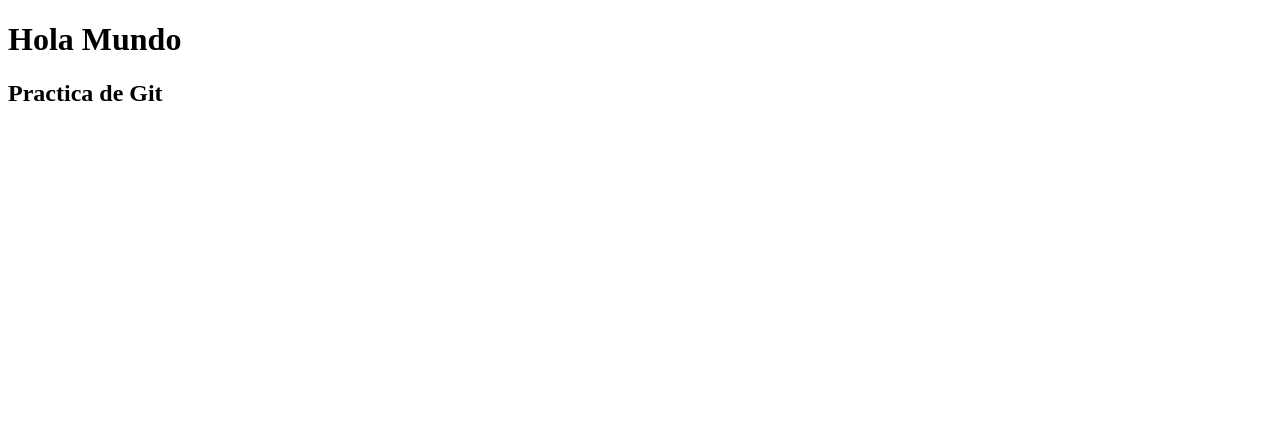
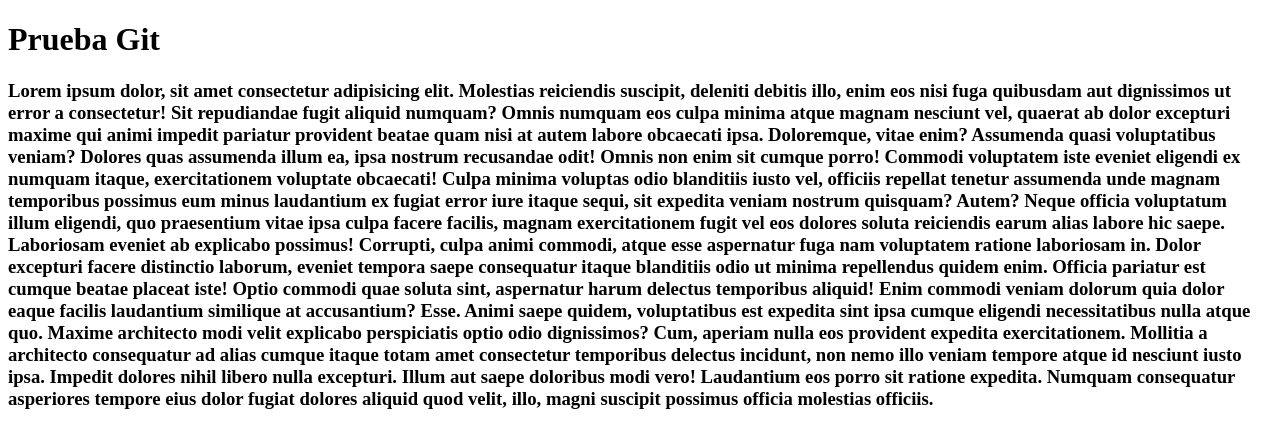
Before and after one commit to martinsosa5/practicaGit, a plain HTML site: page index.html in a window 1280 px wide. Drawn offline with Linux system fonts and the light colour scheme.

Commit message:
agregue texto al body

```diff
--- a/index.html
+++ b/index.html
@@ -6,7 +6,17 @@
     <title>Practica de Git</title>
 </head>
 <body>
-    <h1> Hola Mundo</h1>
-    <h2>Practica de Git</h2>
+    <h1>Prueba Git</h1>
+    <h3>Lorem ipsum dolor, sit amet consectetur adipisicing elit. Molestias reiciendis suscipit, deleniti debitis illo, enim eos nisi fuga quibusdam aut dignissimos ut error a consectetur! Sit repudiandae fugit aliquid numquam?
+    Omnis numquam eos culpa minima atque magnam nesciunt vel, quaerat ab dolor excepturi maxime qui animi impedit pariatur provident beatae quam nisi at autem labore obcaecati ipsa. Doloremque, vitae enim?
+    Assumenda quasi voluptatibus veniam? Dolores quas assumenda illum ea, ipsa nostrum recusandae odit! Omnis non enim sit cumque porro! Commodi voluptatem iste eveniet eligendi ex numquam itaque, exercitationem voluptate obcaecati!
+    Culpa minima voluptas odio blanditiis iusto vel, officiis repellat tenetur assumenda unde magnam temporibus possimus eum minus laudantium ex fugiat error iure itaque sequi, sit expedita veniam nostrum quisquam? Autem?
+    Neque officia voluptatum illum eligendi, quo praesentium vitae ipsa culpa facere facilis, magnam exercitationem fugit vel eos dolores soluta reiciendis earum alias labore hic saepe. Laboriosam eveniet ab explicabo possimus!
+    Corrupti, culpa animi commodi, atque esse aspernatur fuga nam voluptatem ratione laboriosam in. Dolor excepturi facere distinctio laborum, eveniet tempora saepe consequatur itaque blanditiis odio ut minima repellendus quidem enim.
+    Officia pariatur est cumque beatae placeat iste! Optio commodi quae soluta sint, aspernatur harum delectus temporibus aliquid! Enim commodi veniam dolorum quia dolor eaque facilis laudantium similique at accusantium? Esse.
+    Animi saepe quidem, voluptatibus est expedita sint ipsa cumque eligendi necessitatibus nulla atque quo. Maxime architecto modi velit explicabo perspiciatis optio odio dignissimos? Cum, aperiam nulla eos provident expedita exercitationem.
+    Mollitia a architecto consequatur ad alias cumque itaque totam amet consectetur temporibus delectus incidunt, non nemo illo veniam tempore atque id nesciunt iusto ipsa. Impedit dolores nihil libero nulla excepturi.
+    Illum aut saepe doloribus modi vero! Laudantium eos porro sit ratione expedita. Numquam consequatur asperiores tempore eius dolor fugiat dolores aliquid quod velit, illo, magni suscipit possimus officia molestias officiis.</h3>
+
 </body>
 </html>
```
